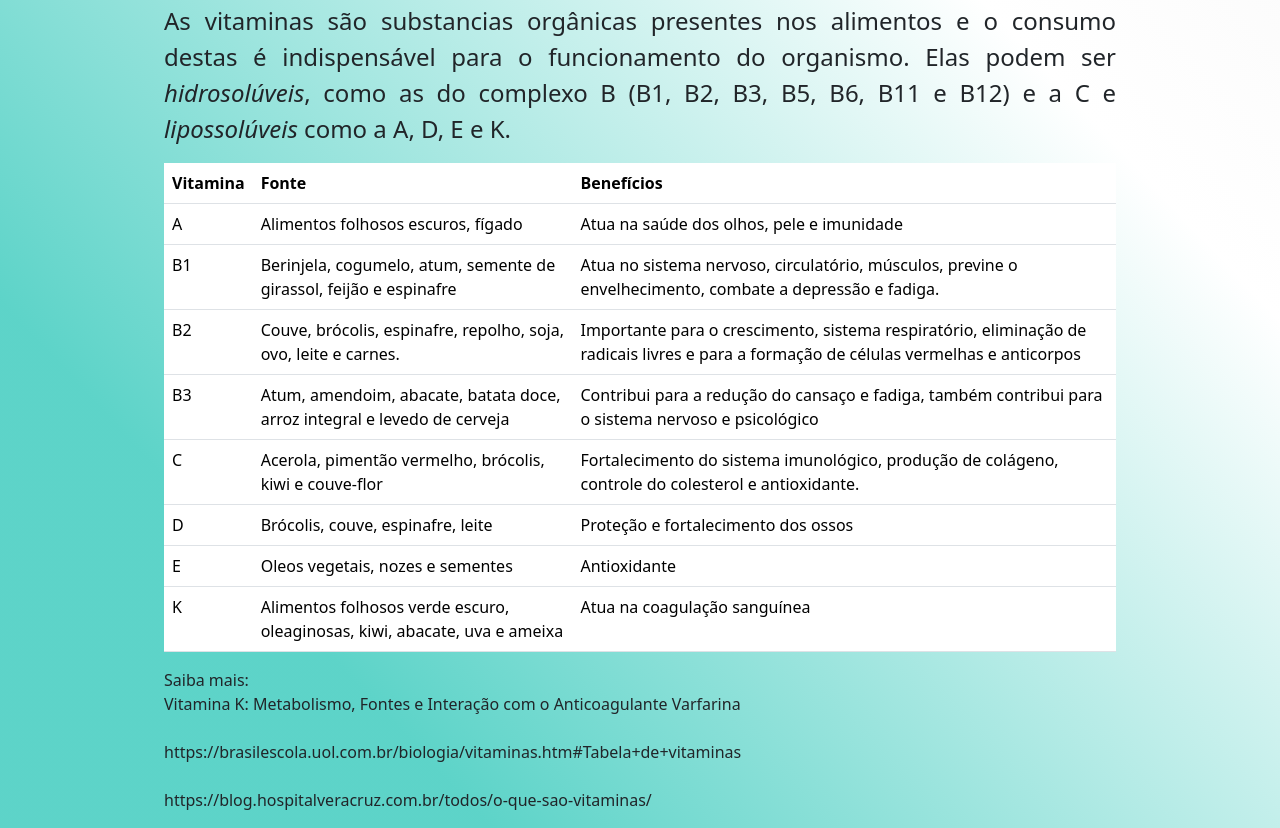
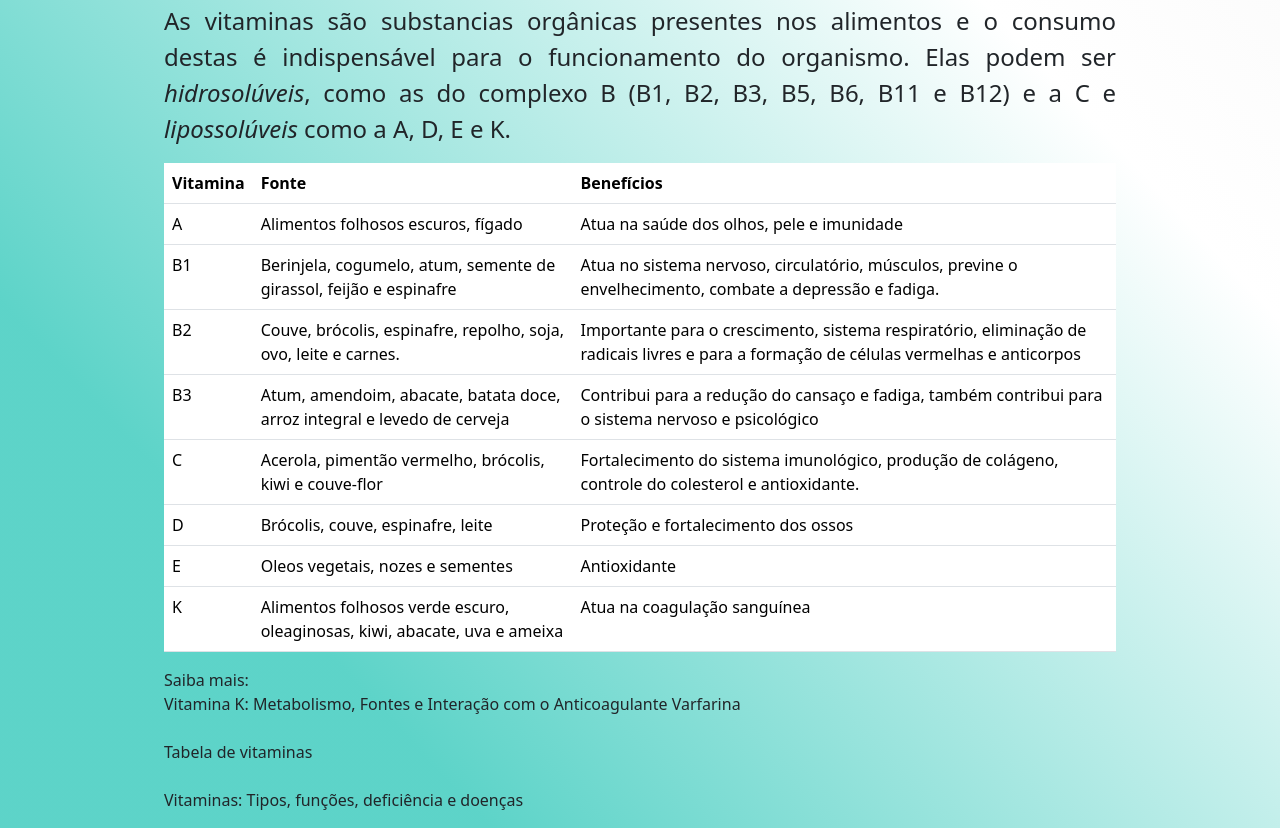
Before and after one commit to GuilhermeWerneck/Saude, a plain HTML site: page saude.html in a window 1280 px wide. Shown: the part 547-1375 px from the top of the page. Drawn offline with nearby package versions, Linux system fonts and the light colour scheme.

Commit message:
fix: Correção de links no "saiba-mais"

```diff
--- a/saude.html
+++ b/saude.html
@@ -110,8 +110,8 @@
                 <a class="nav-link" href="https://www.scielo.br/j/rbr/a/8yFX4DV3YJzPKTmDS6mwHJq/?format=pdf#:~:text=Os%20alimentos%20folhosos%20verde%20escuro,e%20laticínios%20possuem%20teores%20discretos
                 ">Vitamina K: Metabolismo, Fontes e Interação com o
                 Anticoagulante Varfarina</a> <br>
-                <a class="nav-link" href="Vitaminas"> https://brasilescola.uol.com.br/biologia/vitaminas.htm#Tabela+de+vitaminas</a><br>
-                <a class="nav-link" href="Vitaminas: Tipos, funções, deficiência e doenças"> https://blog.hospitalveracruz.com.br/todos/o-que-sao-vitaminas/ </a>
+                <a class="nav-link" href="https://brasilescola.uol.com.br/biologia/vitaminas.htm#Tabela+de+vitaminas"> Tabela de vitaminas </a><br>
+                <a class="nav-link" href="https://blog.hospitalveracruz.com.br/todos/o-que-sao-vitaminas/"> Vitaminas: Tipos, funções, deficiência e doenças</a>
 
 
               </p>
```
